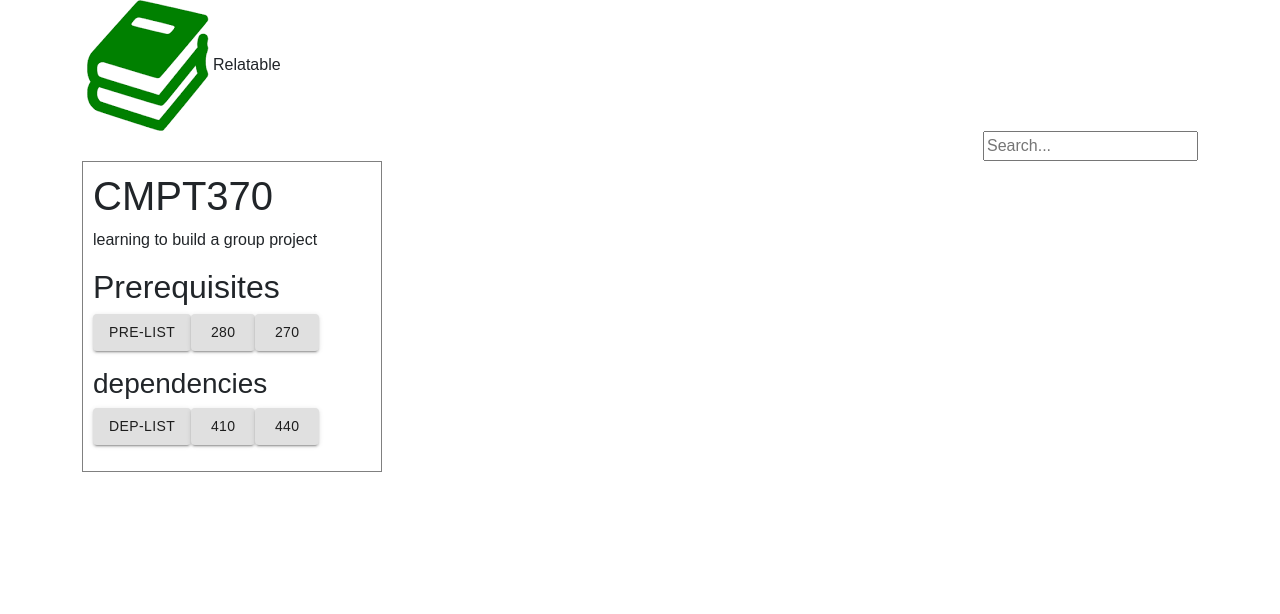
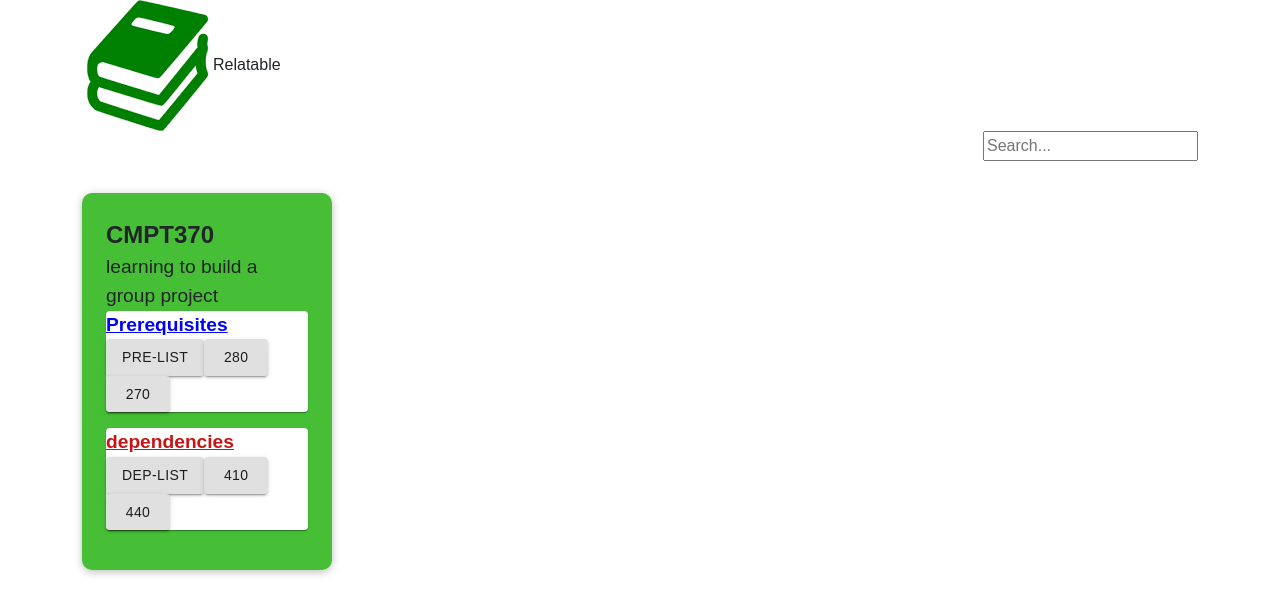
Before and after one commit to relatable-course-visualization/Relatable, a React (Create React App) app in the folder client/: page / in a window 1280 px wide. Shown: the top 614 px of the page. Built offline with nearby package versions, Linux system fonts and the light colour scheme.

Commit message:
updated course card

```diff
--- a/client/src/components/course.jsx
+++ b/client/src/components/course.jsx
@@ -1,23 +1,19 @@
 import React from "react";
 import Box from '@mui/material/Box';
 import Button from '@material-ui/core/Button'
-import ".././stylings/course.css";
+import "../stylings/course.css";
+import { Paper } from "@mui/material";
+import { blue } from "@mui/material/colors";
 
 
 const Course = (props) => {
     console.log(props);
-
     return(
-                <Box
-                    // component='span'
-                    sx={{ p: 2, border: '1px solid grey',
-                    padding: '10px',
-                    maxWidth: '300px',
-                    '&:hover':{backgroundColor: 'pink'}, }}>
-
-                    <h1>{props.courseName} </h1>
-                    <p>{props.courseDescription}</p>
-                    <h2>Prerequisites</h2>
+            <div className="course">
+                <div className="course__title" >{props.courseName}</div>
+                <div className="course__body">{props.courseDescription}</div>
+                <Paper style={{background: blue}}>
+                    <div className="course__prerequisites">Prerequisites</div>
                     <p>
                         <Button variant="contained">
                             {props.prerequisites}
@@ -30,12 +26,12 @@ const Course = (props) => {
                         <Button variant="contained">
                             270
                         </Button>
+                    </p>
+                </Paper>
 
-                    </p>
-
-                    <h3>dependencies</h3>
+                <Paper className="paper__colour">
+                    <div className="course__dependencies">dependencies</div>
                     <p>
-
                         <Button variant="contained">
                             {props.dependencies}
                         </Button>
@@ -47,10 +43,10 @@ const Course = (props) => {
                         <Button variant="contained">
                             440
                         </Button>
+                    </p>
+                </Paper>
+                </div>
 
-                    </p>
-
-                </Box>
     )
 }
 
--- a/client/src/stylings/header.css
+++ b/client/src/stylings/header.css
@@ -1,4 +1,4 @@
-#header{
+.header{
     /* display: flex;
     justify-content: space-between;
     align-items: center;
```
